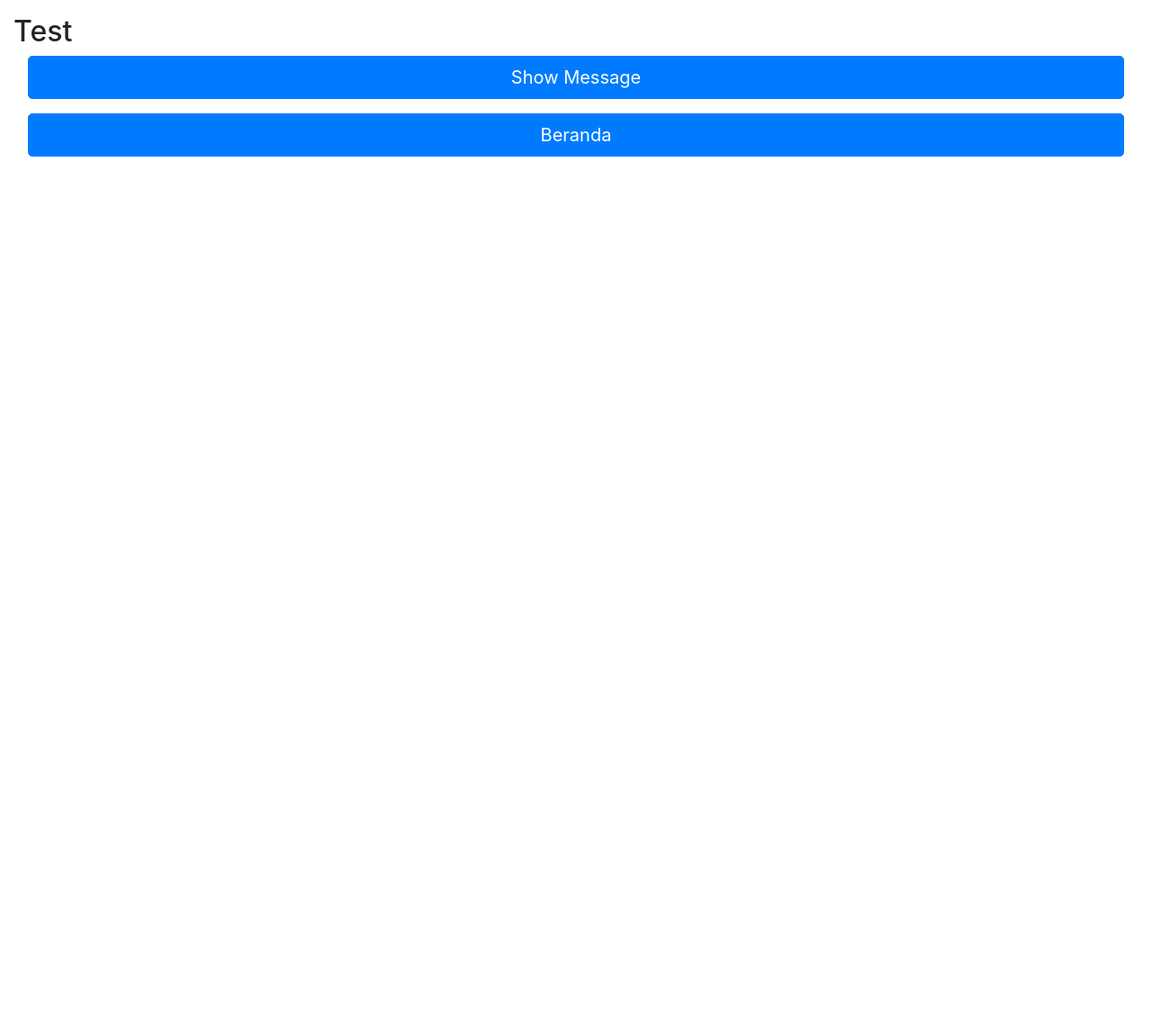
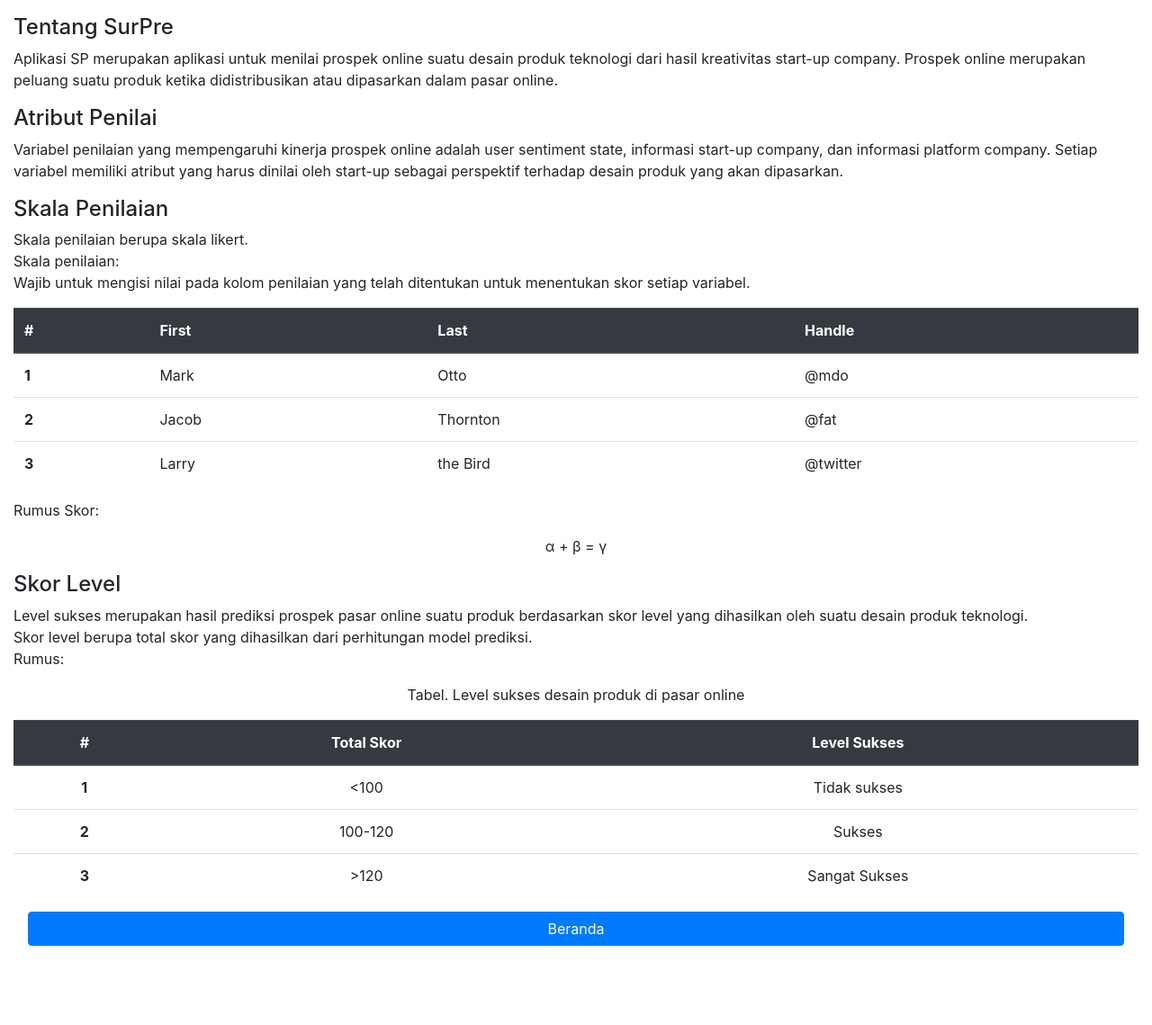
Before and after one commit to adiram17/surpreproject, a Django app: page /surpre/test in a window 1280 px wide. Shown: the part 56-1195 px from the top of the page at 90% size. Before the commit the page ends 230 px from the top, so only its background shows below. Run offline with Django 3.2, Linux system fonts and the light colour scheme; a user stored in the database is signed in; some libraries are stand-ins or nearby versions.

Commit message:
update template

```diff
--- a/templates/layout/app.html
+++ b/templates/layout/app.html
@@ -42,12 +42,12 @@
     </a>
 
     <!-- Logout Modal-->
-    <div class="modal fade" id="logoutModal" tabindex="-1" role="dialog" aria-labelledby="exampleModalLabel"
+    <div class="modal fade small" id="logoutModal" tabindex="-1" role="dialog" aria-labelledby="exampleModalLabel"
         aria-hidden="true">
         <div class="modal-dialog" role="document">
             <div class="modal-content">
                 <div class="modal-header">
-                    <h5 class="modal-title" id="exampleModalLabel">Konfirmasi</h5>
+                    <p class="modal-title" id="exampleModalLabel">Konfirmasi</p>
                     <button class="close" type="button" data-dismiss="modal" aria-label="Close">
                         <span aria-hidden="true">×</span>
                     </button>
--- a/templates/pages/scoreattribute.html
+++ b/templates/pages/scoreattribute.html
@@ -11,13 +11,13 @@
         </div>
         {% endfor %}
 
-        <h2>Atribut Penilai</h2>
+        <h4 >Atribut Penilai</h4>
         <p>Variabel penilaian yang mempengaruhi kinerja prospek online adalah user sentiment state, informasi start-up company, dan informasi platform company.             Setiap variabel memiliki atribut yang harus dinilai oleh start-up sebagai perspektif terhadap desain produk yang akan dipasarkan.
             </p>
 
         <div class="text-center ml-3 mr-3">
-            <div class="mb-3">
-                <a type="button" class="btn btn-primary btn-lg btn-block" href="{%url 'home'%}">Beranda</a>
+            <div class="mb-2">
+                <a type="button" class="btn btn-primary btn-block" href="{%url 'home'%}">Beranda</a>
             </div>
         </div>
 
--- a/templates/pages/scorehistory.html
+++ b/templates/pages/scorehistory.html
@@ -11,7 +11,7 @@
         </div>
         {% endfor %}
 
-        <div class="mb-3">
+        <div class="mb-2">
             <div class="table-responsive">
                 <table class="table table-bordered" id="dataTable" width="100%" cellspacing="0">
                     <thead>
@@ -40,8 +40,8 @@
             </div>
         </div>
         <div class="text-center ml-3 mr-3">
-            <div class="mb-3">
-                <a type="button" class="btn btn-primary btn-lg btn-block" href="{%url 'home'%}">Beranda</a>
+            <div class="mb-2">
+                <a type="button" class="btn btn-primary btn-block" href="{%url 'home'%}">Beranda</a>
             </div>
         </div>
 
--- a/templates/pages/scorelevel.html
+++ b/templates/pages/scorelevel.html
@@ -11,7 +11,7 @@
         </div>
         {% endfor %}
 
-        <h2>Skor Level</h2>
+        <h4>Skor Level</h4>
         <p>Level sukses merupakan hasil prediksi prospek pasar online suatu produk berdasarkan skor level yang
             dihasilkan oleh suatu desain produk teknologi.</p>
         <p>Skor level berupa total skor yang dihasilkan dari perhitungan model prediksi.</p>
@@ -48,8 +48,8 @@
 
 
         <div class="text-center ml-3 mr-3">
-            <div class="mb-3">
-                <a type="button" class="btn btn-primary btn-lg btn-block" href="{%url 'home'%}">Beranda</a>
+            <div class="mb-2">
+                <a type="button" class="btn btn-primary btn-block" href="{%url 'home'%}">Beranda</a>
             </div>
         </div>
 
--- a/templates/pages/test.html
+++ b/templates/pages/test.html
@@ -11,19 +11,99 @@
         </div>
         {% endfor %}
 
-        <h2>Test</h2>
-        <div class="text-center ml-3 mr-3">
-            <form class="form-horizontal" id="test-form" action="/surpre/getmessage" method="POST">
-                {% csrf_token %}
-                <div class="mb-3">
-                    <button class="btn btn-primary btn-lg btn-block" type="submit">Show Message</button>
-                </div>
-            </form>
+        <h4>Tentang SurPre</h4>
+        <p>Aplikasi SP merupakan aplikasi untuk menilai prospek online suatu desain produk teknologi dari hasil
+            kreativitas start-up company. Prospek online merupakan peluang suatu produk ketika didistribusikan atau
+            dipasarkan dalam pasar online.</p>
+
+        <h4>Atribut Penilai</h4>
+        <p>Variabel penilaian yang mempengaruhi kinerja prospek online adalah user sentiment state, informasi start-up
+            company, dan informasi platform company. Setiap variabel memiliki atribut yang harus dinilai oleh start-up
+            sebagai perspektif terhadap desain produk yang akan dipasarkan.
+        </p>
+
+        <h4>Skala Penilaian</h4>
+        <p>Skala penilaian berupa skala likert.</br>Skala penilaian:</br>
+        Wajib untuk mengisi nilai pada kolom penilaian yang telah ditentukan untuk menentukan skor setiap variabel.
+        </p>
+
+        <div>
+            <table class="table">
+                <thead class="thead-dark">
+                    <tr>
+                        <th scope="col">#</th>
+                        <th scope="col">First</th>
+                        <th scope="col">Last</th>
+                        <th scope="col">Handle</th>
+                    </tr>
+                </thead>
+                <tbody>
+                    <tr>
+                        <th scope="row">1</th>
+                        <td>Mark</td>
+                        <td>Otto</td>
+                        <td>@mdo</td>
+                    </tr>
+                    <tr>
+                        <th scope="row">2</th>
+                        <td>Jacob</td>
+                        <td>Thornton</td>
+                        <td>@fat</td>
+                    </tr>
+                    <tr>
+                        <th scope="row">3</th>
+                        <td>Larry</td>
+                        <td>the Bird</td>
+                        <td>@twitter</td>
+                    </tr>
+                </tbody>
+            </table>
+        </div>
+
+        <p>Rumus Skor:</p>
+
+        <div class="text-center">
+            <p>&alpha; + &beta; = &gamma;</p>
+        </div>
+
+        <h4>Skor Level</h4>
+        <p>Level sukses merupakan hasil prediksi prospek pasar online suatu produk berdasarkan skor level yang
+            dihasilkan oleh suatu desain produk teknologi.</br>
+        Skor level berupa total skor yang dihasilkan dari perhitungan model prediksi.</br>
+        Rumus:</p>
+        <div class="text-center">
+            <p>Tabel. Level sukses desain produk di pasar online</p>
+            <table class="table">
+                <thead class="thead-dark">
+                    <tr>
+                        <th scope="col">#</th>
+                        <th scope="col">Total Skor</th>
+                        <th scope="col">Level Sukses</th>
+                    </tr>
+                </thead>
+                <tbody>
+                    <tr>
+                        <th scope="row">1</th>
+                        <td>&lt;100</td>
+                        <td>Tidak sukses</td>
+                    </tr>
+                    <tr>
+                        <th scope="row">2</th>
+                        <td>100-120</td>
+                        <td>Sukses</td>
+                    </tr>
+                    <tr>
+                        <th scope="row">3</th>
+                        <td>&gt;120</td>
+                        <td>Sangat Sukses</td>
+                    </tr>
+                </tbody>
+            </table>
         </div>
 
         <div class="text-center ml-3 mr-3">
-            <div class="mb-3">
-                <a type="button" class="btn btn-primary btn-lg btn-block" href="{%url 'home'%}">Beranda</a>
+            <div class="mb-2">
+                <a type="button" class="btn btn-primary btn-block" href="{%url 'home'%}">Beranda</a>
             </div>
         </div>
 
```
Also changed, not shown: templates/pages/about.html (+4 -4 lines), templates/pages/home.html (+15 -12 lines), templates/pages/score.html (+90 -33 lines), templates/pages/scorescale.html (+4 -3 lines).
